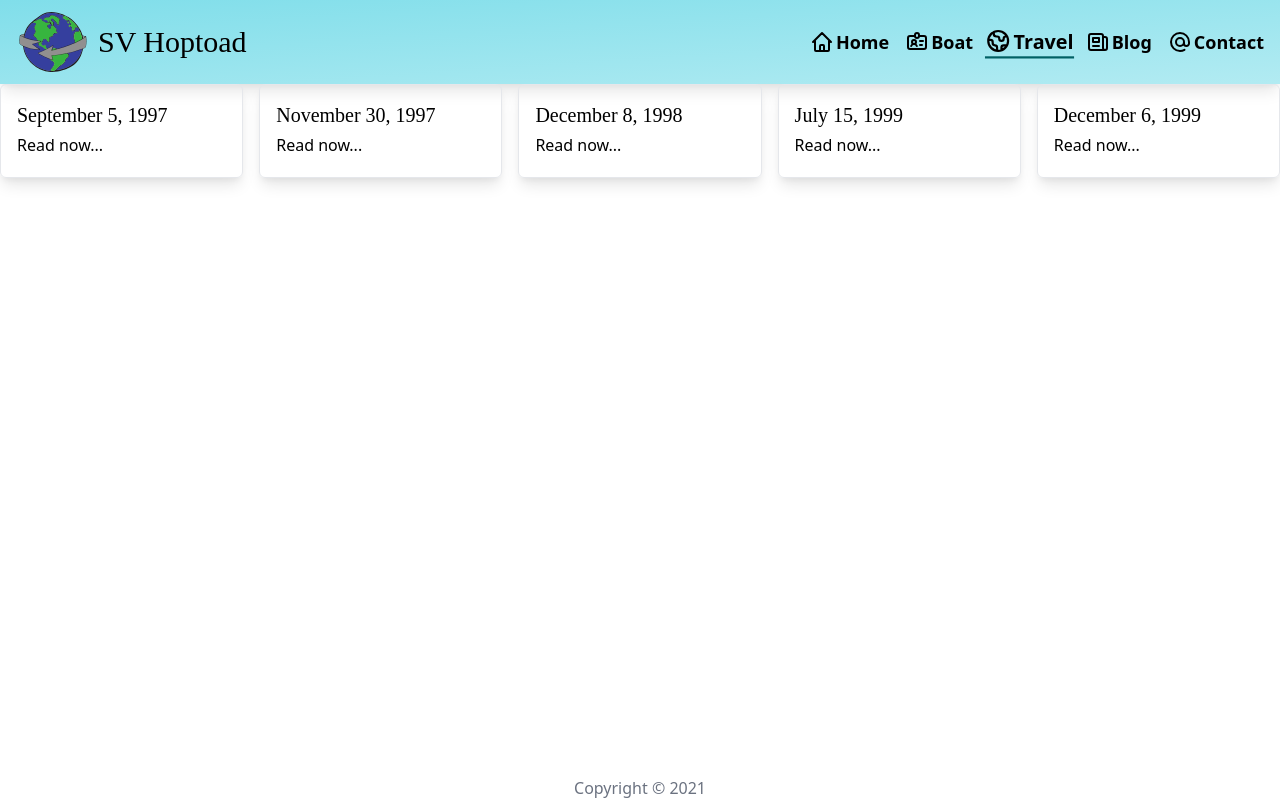
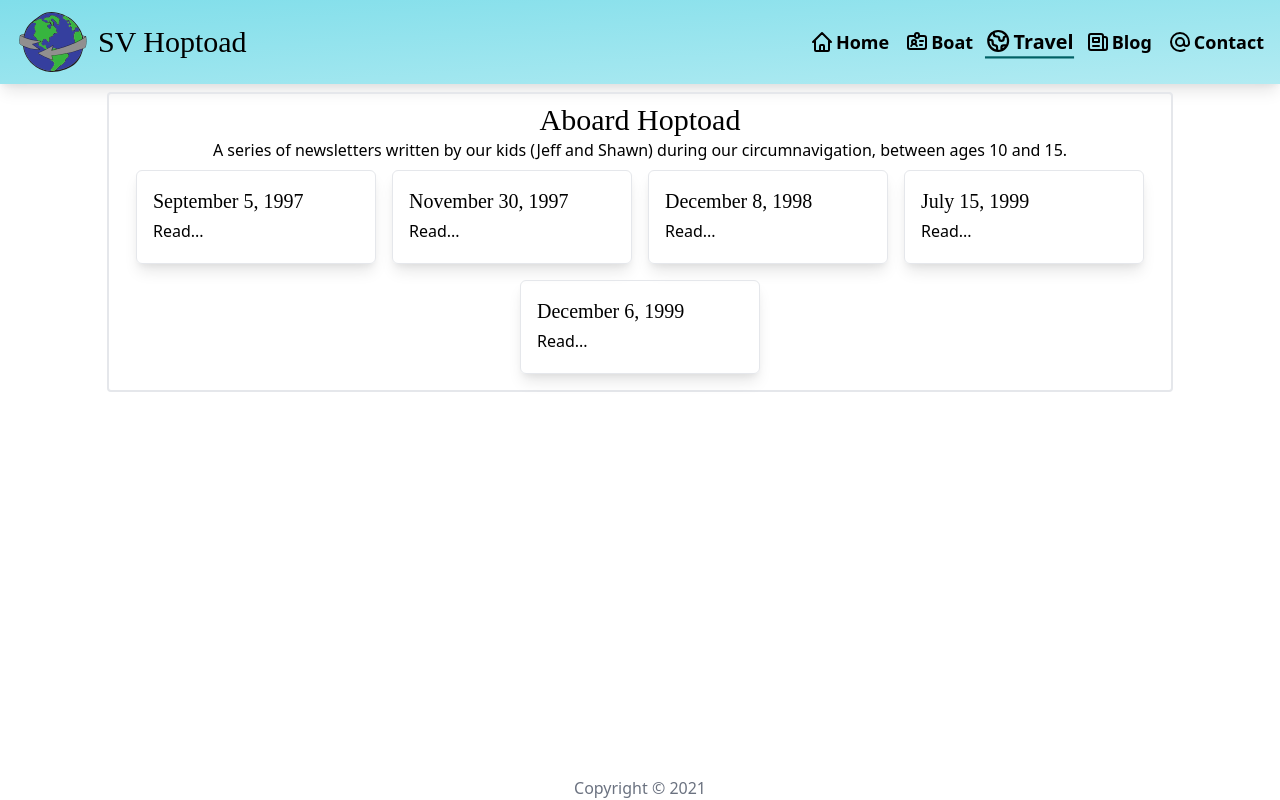
Before and after one commit to shawnstolsig/svhoptoad, a Next.js app: page /travel in a window 1280 px wide. Built offline with nearby package versions, Linux system fonts and the light colour scheme; a web font is replaced by a local one.

Commit message:
working aboard hoptoad

```diff
--- a/components/border.js
+++ b/components/border.js
@@ -1,11 +1,12 @@
 import clsx from "clsx";
 
-const Border = ({sides = 'all', children}) => {
+const Border = ({sides = 'all', margins, children}) => {
 
     return (
         <div className={clsx(
             `bg-gradient-to-br from-cyan-500 to-cyan-200`,
             sides === 'all' ? `p-0.5` : `p${sides}-0.5`,
+            margins
         )}>
             {children}
         </div>
--- a/components/card/card.js
+++ b/components/card/card.js
@@ -4,9 +4,9 @@ import CardTitle from './card-title';
 import CardContent from './card-content';
 import CardActions from './card-actions';
 
-export default function Card({children}){
+export default function Card({children, classes}){
     return (
-        <div className={`p-4 rounded-md shadow-lg border`}>
+        <div className={`p-4 rounded-md shadow-lg border m-2 ${classes}`}>
             {children}
         </div>
     )
--- a/components/navbar.js
+++ b/components/navbar.js
@@ -43,7 +43,7 @@ const Navbar = () => {
     ];
 
     return (
-        <Border sides={'b'}>
+        <Border sides={'b'} margins={`mb-2`}>
             <nav className={`py-3 px-2 shadow-lg bg-gradient-to-br from-cyan-200 to-cyan-100`}>
 
                 {/* Small screen sizes */}
--- a/pages/travel/index.js
+++ b/pages/travel/index.js
@@ -14,22 +14,35 @@ const Travel = () => {
             <Head>
                 <title>SV Hoptoad | Travel</title>
             </Head>
-            <div className={`grid grid-cols-5 gap-4`}>
+
+            {/*Aboard Hoptoad Section*/}
+            <section className={`flex flex-col items-center border-2 p-2 w-10/12 rounded m-auto`}>
+                <h1 className={`text-3xl font-cooperBlack`}>
+                    Aboard Hoptoad
+                </h1>
+
+                <p className={``}>
+                    A series of newsletters written by our kids (Jeff and Shawn) during our circumnavigation, between ages 10 and 15.
+                </p>
+
+                <div className={`flex flex-wrap justify-center`}>
                     {aboardHoptoads.map(({title, path}, index) => (
-                    <Card key={index}>
+                        <Card key={index} classes={`w-full md:w-60`}>
                             <Card.Title>
                                 {title}
                             </Card.Title>
                             <Card.Content>
                                 <a
                                     href={path}
+                                    target={`_blank`}
                                 >
-                                Read now...
+                                    Read...
                                 </a>
                             </Card.Content>
                         </Card>
                     ))}
                 </div>
+            </section>
         </>
     );
 }
```
Lines whose indentation alone changed are shown as unchanged.
